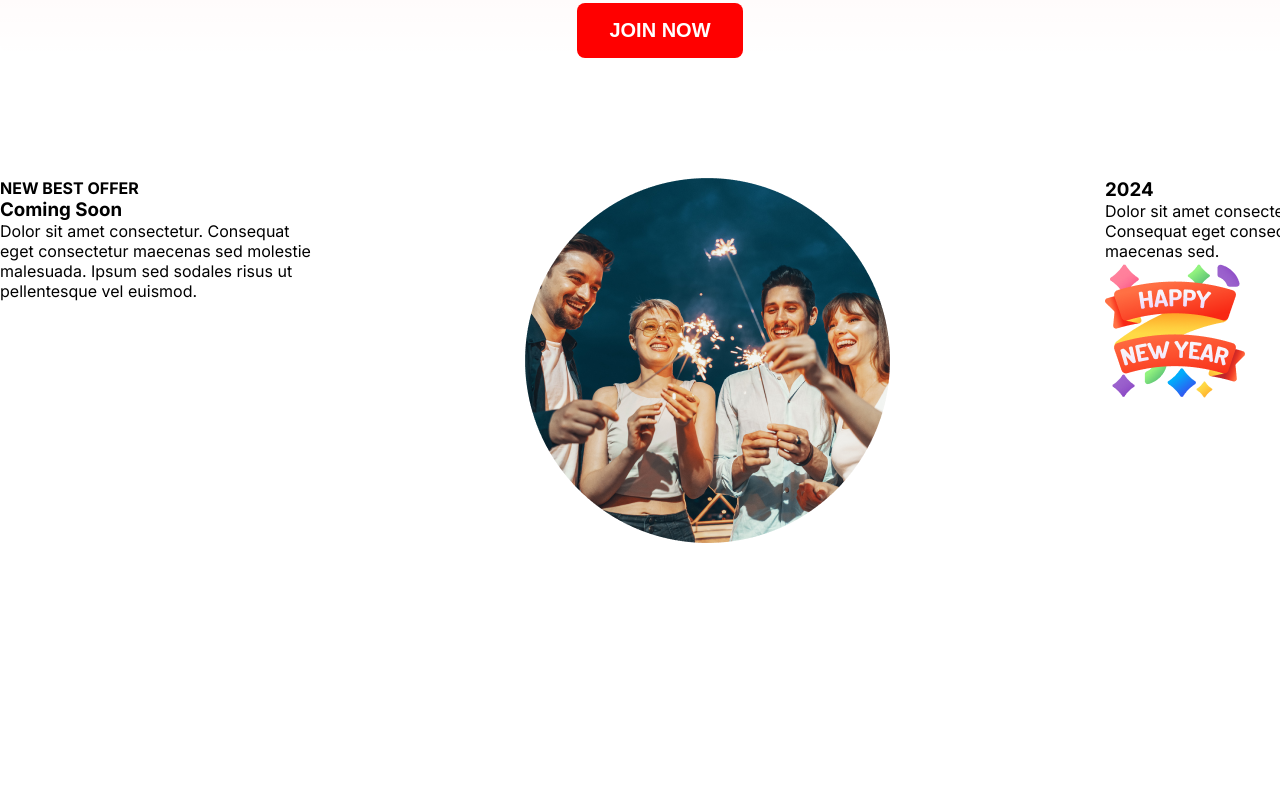
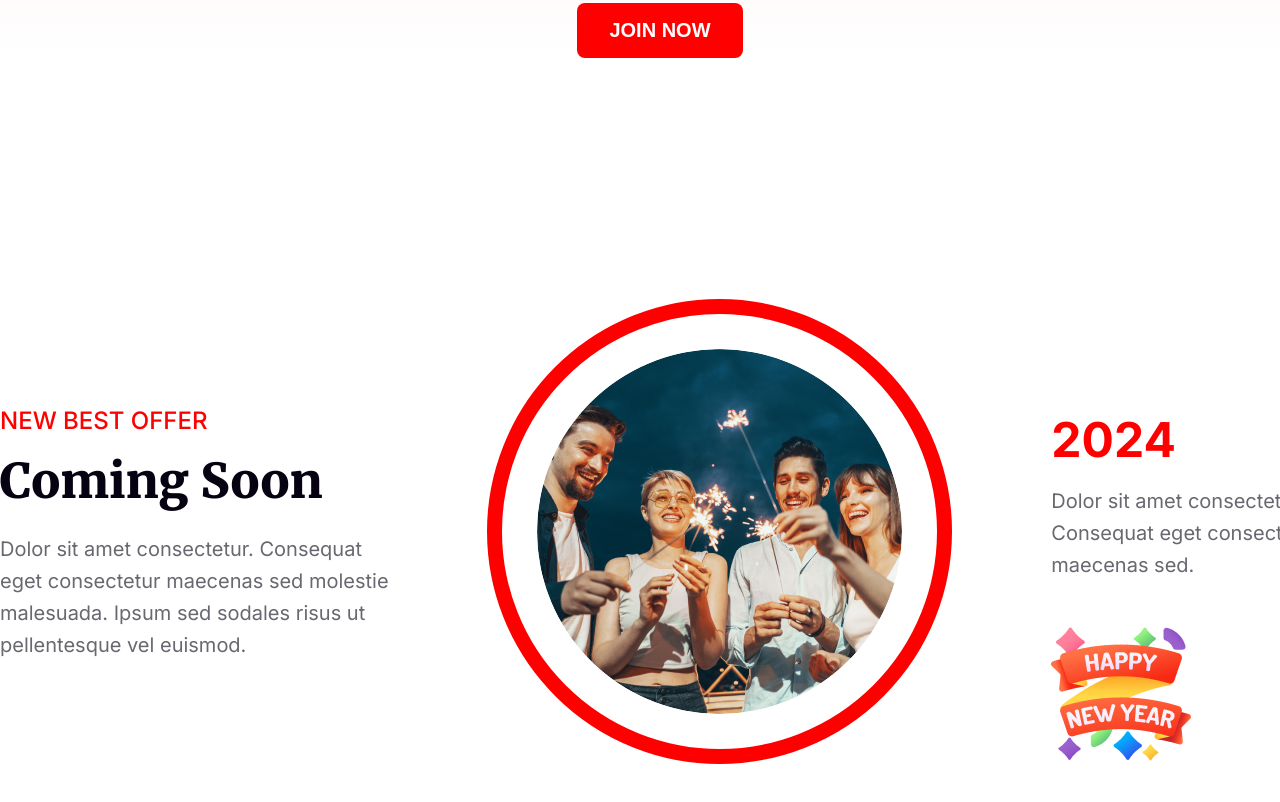
Before and after one commit to rabbi5353/new-year-website, a plain HTML site: page index.html in a window 1280 px wide. Shown: the part 2728-3530 px from the top of the page. Before the commit the page ends 3275 px from the top, so only its background shows below. Drawn offline with Linux system fonts and the light colour scheme.

Commit message:
coming soon section done

```diff
--- a/style.css
+++ b/style.css
@@ -181,15 +181,64 @@ body {
 /* coming_soon_section styles */
 
 .coming_soon_section {
+    width: 100%;
     display: flex;
     justify-content: space-between;
+    align-items: center;
+    margin-top: 240px;
+    margin-bottom: 120px;
 
 }
 
 .coming_soon_left_content {}
 
-.coming_soon_middle_content {}
+.coming_soon_left_subtitle {
+    color: #F00;
+    font-size: 24px;
+    font-weight: 500;
+}
 
-.coming_soon_right_content {}
+.coming_soon_left_title {
+    color: #070211;
+    font-family: 'Merriweather', serif;
+    font-size: 48px;
+    font-weight: 900;
+    margin-top: 16px;
+    margin-bottom: 22px;
+}
+
+.coming_soon_left_para {
+    color: rgba(7, 2, 17, 0.60);
+    font-size: 20px;
+    font-weight: 400;
+    line-height: 32px;
+}
+
+.coming_soon_middle_content img {
+    border: 35px solid white;
+    border-radius: 50%;
+    outline: 15px solid red;
+}
+
+.coming_soon_right_content {
+    padding-top: 112px;
+}
+
+.coming_soon_right_title {
+    color: #F00;
+    font-size: 48px;
+    font-weight: 700;
+}
+
+.coming_soon_right_para {
+    color: rgba(7, 2, 17, 0.60);
+    font-size: 20px;
+    font-weight: 400;
+    line-height: 32px;
+    margin-top: 16px;
+    margin-bottom: 43px;
+}
+
+.coming_soon_right_img img {}
 
 /* footer styles */
```
